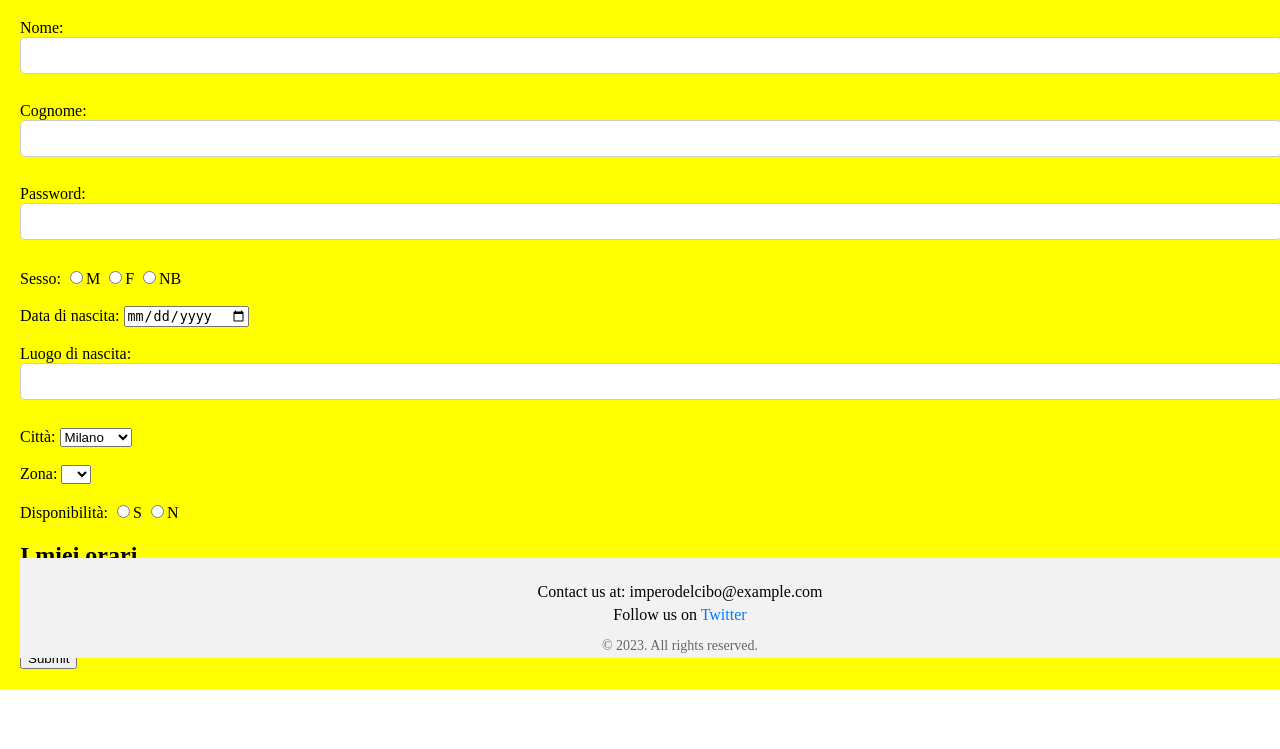
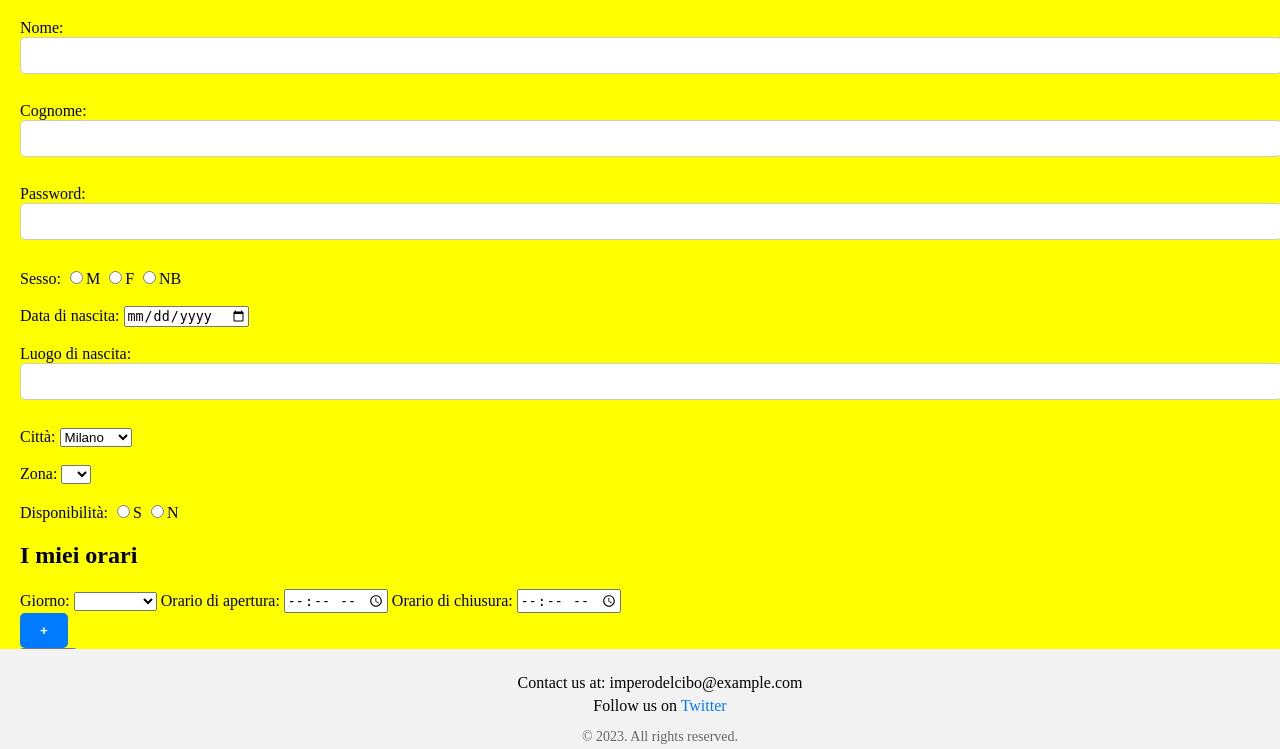
Before and after one commit to IvanCisco/TestGround, a PHP site: page /ProvaConsegnaCopia/frontend/modificaprofilo_fattorino.php in a window 1280 px wide. Shown: the part 142-891 px from the top of the page. Run offline with PHP 8.4, Linux system fonts and the light colour scheme; data that the repository does not hold is empty.

Commit message:
css footer

```diff
--- a/ProvaConsegna/applicativo/css/stile.css
+++ b/ProvaConsegna/applicativo/css/stile.css
@@ -143,8 +143,9 @@ footer {
     text-align: center;
     width: 100%;
     height: 60px; /* altezza footer */
-    position: fixed; /* Posizionamento fisso */
+    position: absolute; /* Posizionamento fisso */
     bottom: 0; /* Posizionamento in basso */
+    /*flex-shrink: 0;*/
 }
 
 /* contenuto footer */
--- a/ProvaConsegna/applicativo/frontend/modificaprofilo_fattorino.php
+++ b/ProvaConsegna/applicativo/frontend/modificaprofilo_fattorino.php
@@ -95,7 +95,7 @@
         </div>
 		<input type="submit" name="submit">
 		</form>
-
+	</section>
+		<?php include("../common/footer.html"); ?>
 	</body>
-		<?php include("../common/footer.html"); ?>
 </html>
```
